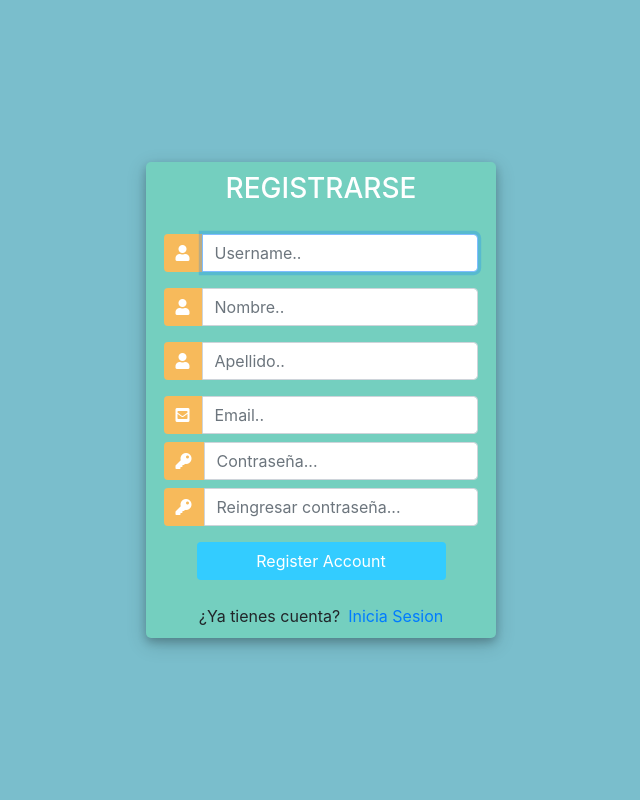
After one commit to lcc-usach-is/Junadvisor, a Django app: page /register/ in a window 1280 px wide. The commit adds this page. Shown: the whole page, without its empty margins (319-959 px from the left). Run offline with Django 3.2, Linux system fonts and the light colour scheme; some libraries are stand-ins or nearby versions.

Commit message:
update comentarios

```diff
--- a/app/admin.py
+++ b/app/admin.py
@@ -6,3 +6,5 @@ from .models import *
 admin.site.register(Comercio)
 admin.site.register(Categoria)
 admin.site.register(Menu)
+admin.site.register(Estudiante)
+admin.site.register(Comentario)
--- /dev/null
+++ b/app/decorators.py
@@ -0,0 +1,41 @@
+from django.http import HttpResponse
+from django.shortcuts import redirect
+
+def unauthenticated_user(view_func):
+    def wrapper_func(request, *args, **kwargs):
+        if request.user.is_authenticated:
+            return redirect('home')
+        else:
+            return view_func(request, *args, **kwargs)
+
+    return wrapper_func
+
+def allowed_users(allowed_roles=[]):
+    def decorator(view_func):
+        def wrapper_func(request, *args, **kwargs):
+            group = None
+
+            if request.user.groups.exists():
+                group = request.user.groups.all()[0].name
+
+            if group in allowed_roles:
+                return view_func(request, *args, **kwargs)
+            else:
+                return HttpResponse('No estas autorizado para ver esta pagina')
+        return wrapper_func
+    return decorator
+
+def admin_only(view_func):
+    def wrapper_func(request, *args, **kwargs):
+        group = None
+
+        if request.user.groups.exists():
+            group = request.user.groups.all()[0].name
+
+        if group == 'user':
+            return redirect('user_page')
+
+        if group == 'admin':
+            return view_func(request, *args, **kwargs)
+
+    return wrapper_func
--- a/app/forms.py
+++ b/app/forms.py
@@ -1,6 +1,8 @@
 from typing import OrderedDict
 from django import forms
 from django.forms import ModelForm
+from django.contrib.auth.forms import UserCreationForm
+from django.contrib.auth.models import User
 from .models import *
 
 class MenuForm(ModelForm):
@@ -8,3 +10,19 @@ class MenuForm(ModelForm):
         model = Menu
         fields = ('comercio', 'titulo', 'precio',
          'descripcion', 'menu_pic', 'categoria')
+
+class ComentarioForm(ModelForm):
+    class Meta:
+        model = Comentario
+        fields = ('contenido', 'calificacion')
+
+class EstudianteForm(ModelForm):
+    class Meta:
+        model = Estudiante
+        fields = '__all__'
+        exclude = ['user']
+
+class CreateUserForm(UserCreationForm):
+    class Meta:
+        model = User
+        fields = ['username', 'first_name', 'last_name', 'email', 'password1', 'password2']
--- a/app/templates/app/menu_card.html
+++ b/app/templates/app/menu_card.html
@@ -4,7 +4,7 @@
 <div class="card menu">
     <div class="card-header">
         <div class="d-flex flex-row">
-            <h3>{{menu.titulo}}</h3>
+            <h3><a href="{% url 'menu' menu.id %}">{{menu.titulo}}</a></h3>
             <h3 class="ms-auto bg-warning">${{menu.precio}}</h3>
         </div>
     </div>
--- /dev/null
+++ b/app/templates/app/register.html
@@ -0,0 +1,160 @@
+<!DOCTYPE html>
+<html>
+
+<head>
+	<title>Login</title>
+	<link rel="stylesheet" href="https://stackpath.bootstrapcdn.com/bootstrap/4.1.3/css/bootstrap.min.css" integrity="sha384-MCw98/SFnGE8fJT3GXwEOngsV7Zt27NXFoaoApmYm81iuXoPkFOJwJ8ERdknLPMO" crossorigin="anonymous">
+	<script src="https://ajax.googleapis.com/ajax/libs/jquery/3.3.1/jquery.min.js"></script>
+	<link rel="stylesheet" href="https://use.fontawesome.com/releases/v5.6.1/css/all.css" integrity="sha384-gfdkjb5BdAXd+lj+gudLWI+BXq4IuLW5IT+brZEZsLFm++aCMlF1V92rMkPaX4PP" crossorigin="anonymous">
+
+	<style>
+		body,
+		html {
+			margin: 0;
+			padding: 0;
+			height: 100%;
+			background: #7abecc !important;
+		}
+		.user_card {
+			width: 350px;
+			margin-top: auto;
+			margin-bottom: auto;
+			background: #74cfbf;
+			position: relative;
+			display: flex;
+			justify-content: center;
+			flex-direction: column;
+			padding: 10px;
+			box-shadow: 0 4px 8px 0 rgba(0, 0, 0, 0.2), 0 6px 20px 0 rgba(0, 0, 0, 0.19);
+			-webkit-box-shadow: 0 4px 8px 0 rgba(0, 0, 0, 0.2), 0 6px 20px 0 rgba(0, 0, 0, 0.19);
+			-moz-box-shadow: 0 4px 8px 0 rgba(0, 0, 0, 0.2), 0 6px 20px 0 rgba(0, 0, 0, 0.19);
+			border-radius: 5px;
+
+		}
+
+		.form_container {
+			margin-top: 20px;
+		}
+
+		#form-title{
+			color: #fff;
+		}
+		.login_btn {
+			width: 100%;
+			background: #33ccff !important;
+			color: white !important;
+		}
+		.login_btn:focus {
+			box-shadow: none !important;
+			outline: 0px !important;
+		}
+		.login_container {
+			padding: 0 2rem;
+		}
+		.input-group-text {
+			background: #f7ba5b !important;
+			color: white !important;
+			border: 0 !important;
+			border-radius: 0.25rem 0 0 0.25rem !important;
+		}
+		.input_user,
+		.input_pass:focus {
+			box-shadow: none !important;
+			outline: 0px !important;
+		}
+
+		#messages{
+			background-color: rgb(230, 62, 62);
+			color: #fff;
+			padding: 10px;
+			margin-top: 10px;
+		}
+
+	</style>
+
+</head>
+<body>
+	<div class="container h-100">
+		<div class="d-flex justify-content-center h-100">
+			<div class="user_card">
+				<div class="d-flex justify-content-center">
+					<h3 id="form-title">REGISTRARSE</h3>
+				</div>
+				<div class="d-flex justify-content-center form_container">
+
+					<form method="POST" action="">
+                        {% csrf_token %}
+						<div class="input-group mb-3">
+							<div class="input-group-append">
+								<span class="input-group-text"><i class="fas fa-user"></i></span>
+							</div>
+							{{form.username}}
+						</div>
+						<div class="input-group mb-3">
+							<div class="input-group-append">
+								<span class="input-group-text"><i class="fas fa-user"></i></span>
+							</div>
+							{{form.first_name}}
+						</div>
+						<div class="input-group mb-3">
+							<div class="input-group-append">
+								<span class="input-group-text"><i class="fas fa-user"></i></span>
+							</div>
+							{{form.last_name}}
+						</div>
+						<div class="input-group mb-2">
+							<div class="input-group-append">
+								<span class="input-group-text"><i class="fas fa-envelope-square"></i></span>
+							</div>
+							{{form.email}}
+						</div>
+						<div class="input-group mb-2">
+							<div class="input-group-append">
+								<span class="input-group-text"><i class="fas fa-key"></i></span>
+							</div>
+							{{form.password1}}
+						</div>
+						<div class="input-group mb-2">
+							<div class="input-group-append">
+								<span class="input-group-text"><i class="fas fa-key"></i></span>
+							</div>
+							{{form.password2}}
+						</div>
+
+				   		<div class="d-flex justify-content-center mt-3 login_container">
+				 			<input class="btn login_btn" type="submit" value="Register Account">
+				   		</div>
+					</form>
+				</div>
+				{% for message in messages %}
+					<p id="messages">{{message}}</p>
+				{% endfor %}
+				<div class="mt-4">
+					<div class="d-flex justify-content-center links">
+						¿Ya tienes cuenta? <a href="{% url 'login' %}" class="ml-2">Inicia Sesion</a>
+					</div>
+				</div>
+			</div>
+		</div>
+	</div>
+	<script>
+						/* Because i didnt set placeholder values in forms.py they will be set here using vanilla Javascript
+		//We start indexing at one because CSRF_token is considered and input field
+		 */
+
+		//Query All input fields
+		var form_fields = document.getElementsByTagName('input')
+		form_fields[1].placeholder='Username..';
+		form_fields[2].placeholder='Nombre..';
+		form_fields[3].placeholder='Apellido..';
+		form_fields[4].placeholder='Email..';
+		form_fields[5].placeholder='Contraseña...';
+		form_fields[6].placeholder='Reingresar contraseña...';
+
+
+		for (var field in form_fields){
+			form_fields[field].className += ' form-control'
+		}
+	</script>
+</body>
+</html>
--- a/app/urls.py
+++ b/app/urls.py
@@ -2,7 +2,12 @@ from django.urls import path
 from . import views
 
 urlpatterns = [
+    path('register/', views.registerPage, name="register"),
+    path('login/', views.loginPage, name="login"),
+    path('logout/', views.logoutUser, name="logout"),
+
     path('', views.home, name="home"),
+    path('menu/<str:pk>', views.vistaMenu, name="menu"),
 
     path('ingresar_menu/', views.ingresarMenu, name="ingresar_menu"),
 ]
--- a/app/views.py
+++ b/app/views.py
@@ -1,22 +1,81 @@
-from app.forms import MenuForm
+from typing import ContextManager
+
+from django.contrib import auth
+
 from django.shortcuts import render, redirect
 from django.http import HttpResponse
+from django.forms import inlineformset_factory
 from django.contrib import messages
+from django.contrib.auth import authenticate, login, logout
+from django.contrib.auth.decorators import login_required
+from django.contrib.auth.models import Group
 
+from .forms import *
 from .models import *
-from .forms import *
+from .decorators import unauthenticated_user, allowed_users, admin_only
 
 # Create your views here.
+@unauthenticated_user
+def registerPage(request):
+    form = CreateUserForm()
 
+    if request.method == 'POST':
+        form = CreateUserForm(request.POST)
+        if form.is_valid():
+            user = form.save()
+            username = form.cleaned_data.get('username')
+
+            group = Group.objects.get(name='estudiante')
+            user.groups.add(group)
+            Estudiante.objects.create(user=user, username=user.username, first_name=user.first_name, last_name=user.last_name, email=user.email)
+
+            messages.success(request, 'Cuenta creada para ' + username)
+
+            return redirect('login')
+        else:
+            password1 = form.data['password1']
+            password2 = form.data['password2']
+            for msg in form.errors.as_data():
+                if msg == 'email':
+                    messages.error(request, "El email no es valido")
+                if msg == 'password2' and password1 == password2:
+                    messages.error(request, "La contraseña no es segura")
+                elif msg == 'password2' and password1 != password2:
+                    messages.error(request, "Las contraseñas no coinciden")
+
+    context= {'form': form}
+    return render(request, 'app/register.html', context)
+
+@unauthenticated_user
+def loginPage(request):
+
+    if request.method == "POST":
+        username = request.POST.get('username')
+        password = request.POST.get('password')
+
+        user = authenticate(request, username=username, password=password)
+
+        if user is not None:
+            login(request, user)
+            return redirect('home')
+        else:
+            messages.info(request, 'Credenciales Invalidas')
+
+    context= {}
+    return render(request, 'app/login.html', context)
+
+def logoutUser(request):
+    logout(request)
+    return redirect('login')
+
+##### PAGES #####
 def home(request):
-    menus = Menu.objects.all()
+    menus = Menu.objects.filter(is_active = True)
     context = {'menus': menus}
 
     return render(request, 'app/dashboard.html', context)
 
 def ingresarMenu(request):
-
-
     if request.method == 'POST':
         form = MenuForm(request.POST, request.FILES)
         if form.is_valid():
@@ -27,3 +86,24 @@ def ingresarMenu(request):
 
     context = {'form': form}
     return render(request, 'app/menu_form.html', context)
+
+def vistaMenu(request, pk):
+
+    form = ComentarioForm()
+    menu = Menu.objects.get(id=pk)
+    comentarios = menu.comentario_set.filter(is_active = True)
+
+    if request.user.is_authenticated and not request.user.is_staff:
+        estudiante = Estudiante.objects.get(user=request.user)
+
+    if request.method == 'POST':
+        form = ComentarioForm(request.POST)
+        if form.is_valid():
+            form.instance.estudiante = estudiante
+            form.instance.menu = menu
+            form.save()
+            return redirect('/menu/' + pk)
+
+    context = { 'menu': menu, 'comentarios': comentarios, 'form': form}
+
+    return render(request, "app/menu.html", context)
```
Also changed, not shown: app/models.py (+36 -0 lines), app/templates/app/comentario_form.html (added, +17 -0 lines), app/templates/app/login.html (added, +123 -0 lines), app/templates/app/menu.html (added, +36 -0 lines), app/templates/app/navbar.html (+9 -1 lines), app/migrations/0005_estudiante.py (added), app/migrations/0006_comentario.py (added), static/images/profile1.png (added).
